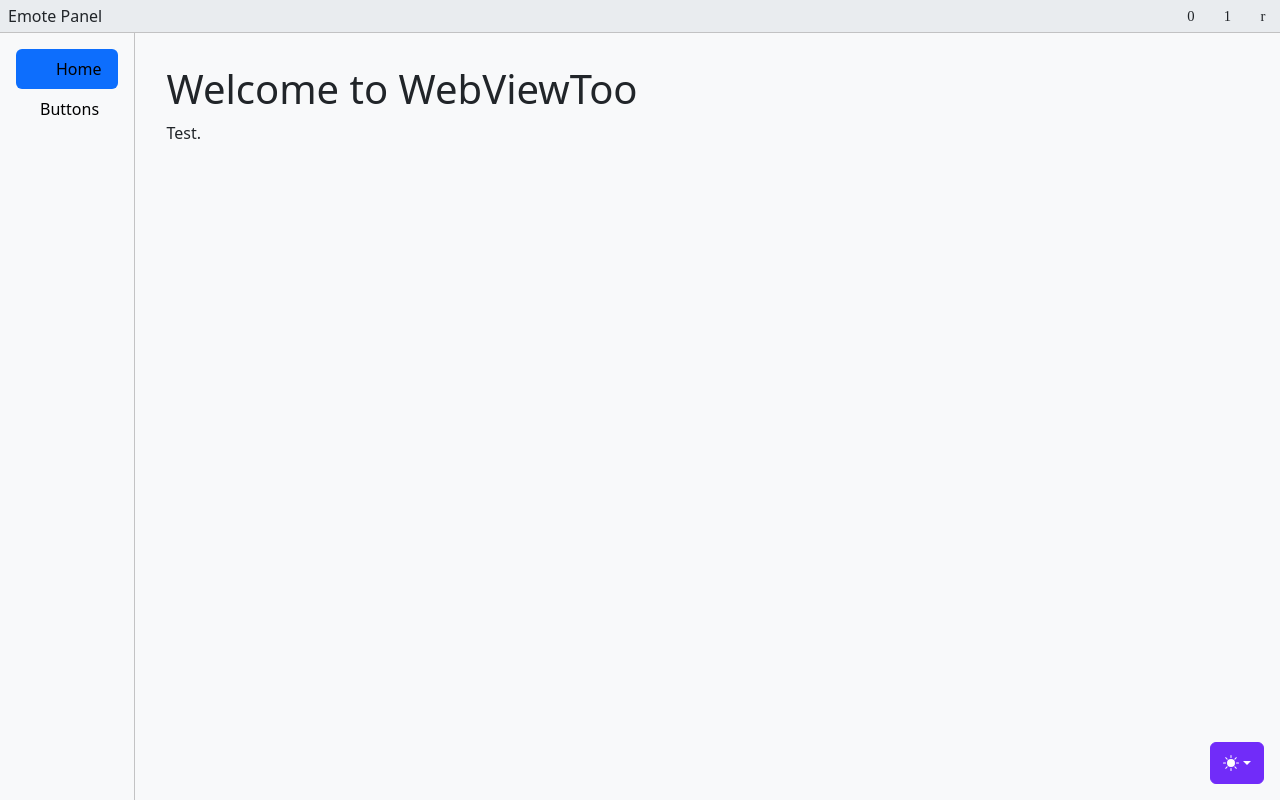
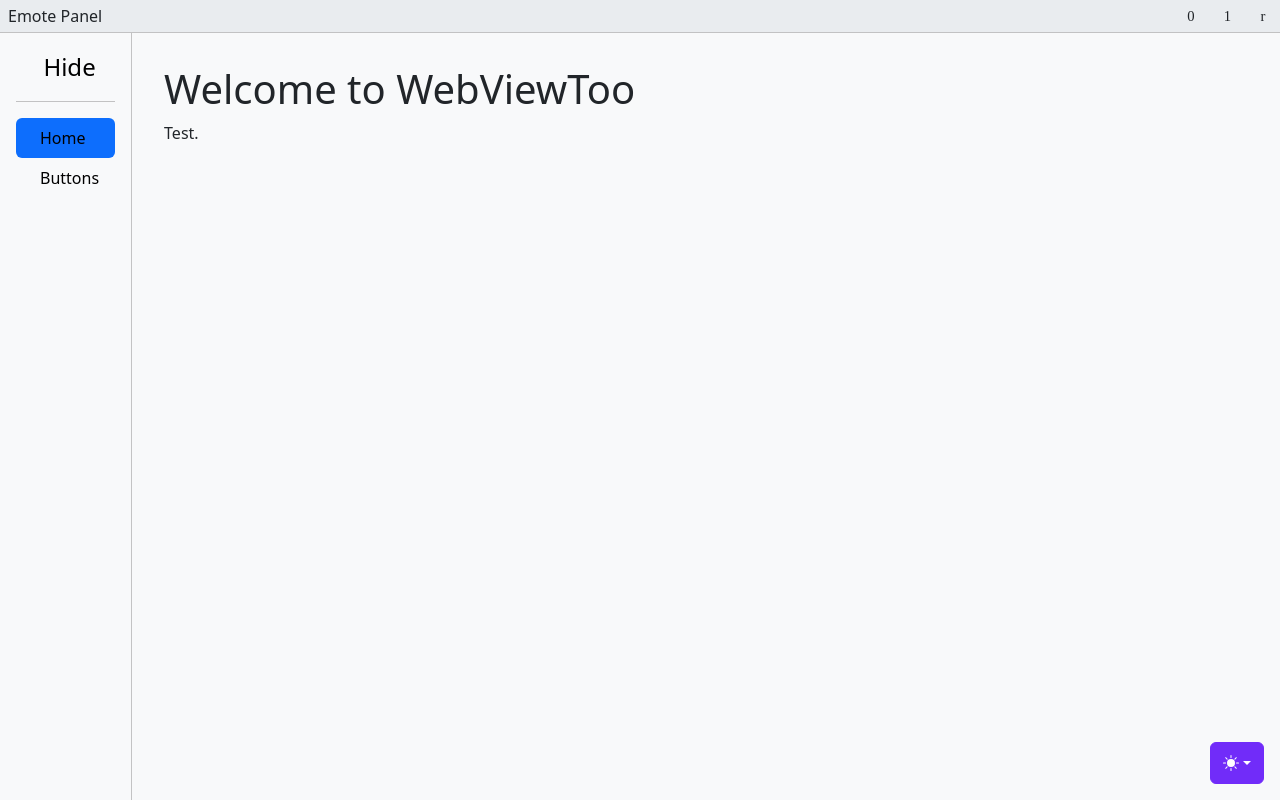
Before and after one commit to ARZUMATA/SpaceStation13-Emote-Panel, a plain HTML site: page Pages/index.html in a window 1280 px wide. Drawn offline with Linux system fonts and the light colour scheme.

Commit message:
span to hide show

```diff
--- a/Pages/index.html
+++ b/Pages/index.html
@@ -271,7 +271,8 @@
 					tabPane.setAttribute('aria-labelledby', `${tabId}-tab`);
 
 					// Generate buttons based on character config
-					let buttonsHTML = `<div class="tab-container"><h1>${charName}</h1>`;
+					// let buttonsHTML = `<div class="tab-container"><h1>${charName}</h1>`;
+					let buttonsHTML = `<div class="tab-container">`;
 
 					// Create buttons for each row
 					charConfig.buttons.forEach((row, rowIndex) => {
@@ -376,11 +377,15 @@
 			</ul>
 		</div>
 
+
 		<main class="d-flex flex-nowrap">
 			<div class="d-flex flex-column flex-shrink-0 p-3 bg-body-tertiary">
+				<a href="#" style="margin: 0 auto;" class="d-flex align-items-center mb-3 mb-md-0 me-md-auto link-body-emphasis text-decoration-none">
+				<span class="fs-4 nav-text">Hide</span>
+				</a>
+				<div class="b-example-divider bg-body-tertiary" style="height:1px;margin:1rem 0;"></div>
 				<ul class="nav nav-pills flex-column mb-auto" role="tablist" aria-orientation="vertical">
-					<li class="nav-item"><a class="nav-link link-body-emphasis active" data-bs-toggle="pill" role="tab" href="#v-pills-home" id="v-pills-home-tab" aria-controls="v-pills-home" aria-selected="true">
-						<svg class="bi pe-none " width="16" height="16"><use xlink:href="#home"/></svg><span class="nav-text">Home</span></a>
+					<li class="nav-item"><a class="nav-link link-body-emphasis active" data-bs-toggle="pill" role="tab" href="#v-pills-home" id="v-pills-home-tab" aria-controls="v-pills-home" aria-selected="true"><span class="nav-text">Home</span></a>
 					</li>
 					<li><a class="nav-link link-body-emphasis" data-bs-toggle="pill" role="tab" href="#v-pills-buttons" id="v-pills-buttons-tab" aria-controls="v-pills-buttons" aria-selected="false">
 						<span class="nav-text">Buttons</span></a>
```
Lines whose indentation alone changed are shown as unchanged.
